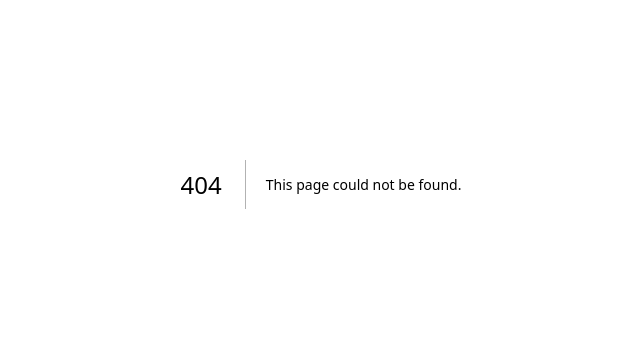
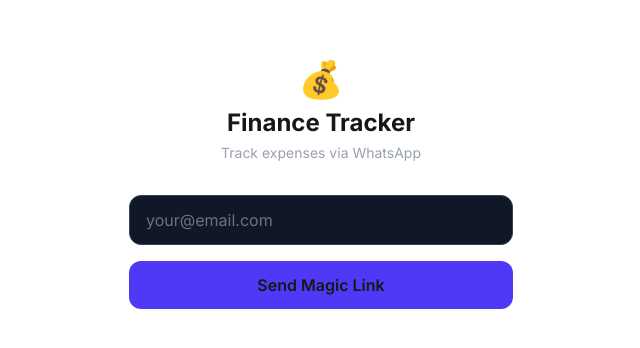
Before and after one commit to pradhumna22/finance-tracker, a Next.js app: page /login in a window 1280 px wide. Before the commit this address had no page. Shown: the part 216-564 px from the top of the page, without its empty margins (319-959 px from the left). Built offline with nearby package versions, Linux system fonts and the light colour scheme.

Commit message:
feat: add login page with magic link and auth guard

```diff
--- /dev/null
+++ b/app/dashboard/layout.tsx
@@ -0,0 +1,16 @@
+import { redirect } from 'next/navigation'
+import { createClient } from '@/lib/supabase-server'
+import NavBar from '@/components/NavBar'
+
+export default async function DashboardLayout({ children }: { children: React.ReactNode }) {
+  const supabase = await createClient()
+  const { data: { user } } = await supabase.auth.getUser()
+  if (!user) redirect('/login')
+
+  return (
+    <div className="min-h-screen pb-20">
+      {children}
+      <NavBar />
+    </div>
+  )
+}
--- a/app/layout.tsx
+++ b/app/layout.tsx
@@ -1,33 +1,20 @@
-import type { Metadata } from "next";
-import { Geist, Geist_Mono } from "next/font/google";
-import "./globals.css";
+import type { Metadata } from 'next'
+import { Inter } from 'next/font/google'
+import './globals.css'
 
-const geistSans = Geist({
-  variable: "--font-geist-sans",
-  subsets: ["latin"],
-});
-
-const geistMono = Geist_Mono({
-  variable: "--font-geist-mono",
-  subsets: ["latin"],
-});
+const inter = Inter({ subsets: ['latin'] })
 
 export const metadata: Metadata = {
-  title: "Create Next App",
-  description: "Generated by create next app",
-};
+  title: 'Finance Tracker',
+  description: 'Personal finance tracker via WhatsApp',
+}
 
-export default function RootLayout({
-  children,
-}: Readonly<{
-  children: React.ReactNode;
-}>) {
+export default function RootLayout({ children }: { children: React.ReactNode }) {
   return (
-    <html
-      lang="en"
-      className={`${geistSans.variable} ${geistMono.variable} h-full antialiased`}
-    >
-      <body className="min-h-full flex flex-col">{children}</body>
+    <html lang="en">
+      <body className={`${inter.className} bg-gray-950 text-gray-100 min-h-screen`}>
+        {children}
+      </body>
     </html>
-  );
+  )
 }
--- /dev/null
+++ b/app/login/page.tsx
@@ -0,0 +1,59 @@
+'use client'
+import { useState } from 'react'
+import { createClient } from '@/lib/supabase-client'
+
+export default function LoginPage() {
+  const [email, setEmail] = useState('')
+  const [sent, setSent] = useState(false)
+  const [loading, setLoading] = useState(false)
+
+  async function handleLogin(e: React.FormEvent) {
+    e.preventDefault()
+    setLoading(true)
+    const supabase = createClient()
+    await supabase.auth.signInWithOtp({
+      email,
+      options: { emailRedirectTo: `${window.location.origin}/dashboard` },
+    })
+    setSent(true)
+    setLoading(false)
+  }
+
+  return (
+    <div className="min-h-screen flex items-center justify-center px-4">
+      <div className="w-full max-w-sm">
+        <div className="text-center mb-8">
+          <div className="text-4xl mb-2">💰</div>
+          <h1 className="text-2xl font-bold">Finance Tracker</h1>
+          <p className="text-gray-400 text-sm mt-1">Track expenses via WhatsApp</p>
+        </div>
+
+        {sent ? (
+          <div className="bg-green-900/30 border border-green-700 rounded-xl p-6 text-center">
+            <div className="text-2xl mb-2">📧</div>
+            <p className="font-medium">Check your email</p>
+            <p className="text-gray-400 text-sm mt-1">We sent a magic link to <strong>{email}</strong></p>
+          </div>
+        ) : (
+          <form onSubmit={handleLogin} className="space-y-4">
+            <input
+              type="email"
+              placeholder="your@email.com"
+              value={email}
+              onChange={e => setEmail(e.target.value)}
+              required
+              className="w-full px-4 py-3 rounded-xl bg-gray-900 border border-gray-700 focus:border-indigo-500 focus:outline-none text-white placeholder-gray-500"
+            />
+            <button
+              type="submit"
+              disabled={loading}
+              className="w-full py-3 bg-indigo-600 hover:bg-indigo-500 disabled:opacity-50 rounded-xl font-semibold transition-colors"
+            >
+              {loading ? 'Sending...' : 'Send Magic Link'}
+            </button>
+          </form>
+        )}
+      </div>
+    </div>
+  )
+}
--- a/app/page.tsx
+++ b/app/page.tsx
@@ -1,65 +1,9 @@
-import Image from "next/image";
+import { redirect } from 'next/navigation'
+import { createClient } from '@/lib/supabase-server'
 
-export default function Home() {
-  return (
-    <div className="flex flex-col flex-1 items-center justify-center bg-zinc-50 font-sans dark:bg-black">
-      <main className="flex flex-1 w-full max-w-3xl flex-col items-center justify-between py-32 px-16 bg-white dark:bg-black sm:items-start">
-        <Image
-          className="dark:invert"
-          src="/next.svg"
-          alt="Next.js logo"
-          width={100}
-          height={20}
-          priority
-        />
-        <div className="flex flex-col items-center gap-6 text-center sm:items-start sm:text-left">
-          <h1 className="max-w-xs text-3xl font-semibold leading-10 tracking-tight text-black dark:text-zinc-50">
-            To get started, edit the page.tsx file.
-          </h1>
-          <p className="max-w-md text-lg leading-8 text-zinc-600 dark:text-zinc-400">
-            Looking for a starting point or more instructions? Head over to{" "}
-            <a
-              href="https://vercel.com/templates?framework=next.js&utm_source=create-next-app&utm_medium=appdir-template-tw&utm_campaign=create-next-app"
-              className="font-medium text-zinc-950 dark:text-zinc-50"
-            >
-              Templates
-            </a>{" "}
-            or the{" "}
-            <a
-              href="https://nextjs.org/learn?utm_source=create-next-app&utm_medium=appdir-template-tw&utm_campaign=create-next-app"
-              className="font-medium text-zinc-950 dark:text-zinc-50"
-            >
-              Learning
-            </a>{" "}
-            center.
-          </p>
-        </div>
-        <div className="flex flex-col gap-4 text-base font-medium sm:flex-row">
-          <a
-            className="flex h-12 w-full items-center justify-center gap-2 rounded-full bg-foreground px-5 text-background transition-colors hover:bg-[#383838] dark:hover:bg-[#ccc] md:w-[158px]"
-            href="https://vercel.com/new?utm_source=create-next-app&utm_medium=appdir-template-tw&utm_campaign=create-next-app"
-            target="_blank"
-            rel="noopener noreferrer"
-          >
-            <Image
-              className="dark:invert"
-              src="/vercel.svg"
-              alt="Vercel logomark"
-              width={16}
-              height={16}
-            />
-            Deploy Now
-          </a>
-          <a
-            className="flex h-12 w-full items-center justify-center rounded-full border border-solid border-black/[.08] px-5 transition-colors hover:border-transparent hover:bg-black/[.04] dark:border-white/[.145] dark:hover:bg-[#1a1a1a] md:w-[158px]"
-            href="https://nextjs.org/docs?utm_source=create-next-app&utm_medium=appdir-template-tw&utm_campaign=create-next-app"
-            target="_blank"
-            rel="noopener noreferrer"
-          >
-            Documentation
-          </a>
-        </div>
-      </main>
-    </div>
-  );
+export default async function Home() {
+  const supabase = await createClient()
+  const { data: { user } } = await supabase.auth.getUser()
+  if (user) redirect('/dashboard')
+  redirect('/login')
 }
```
